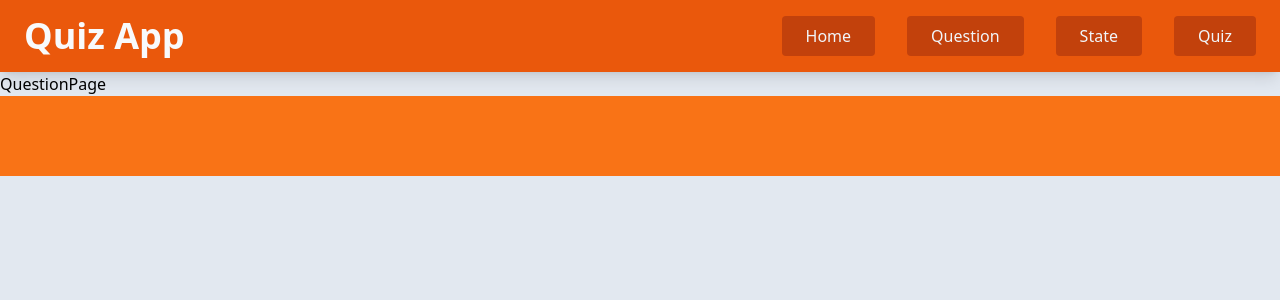
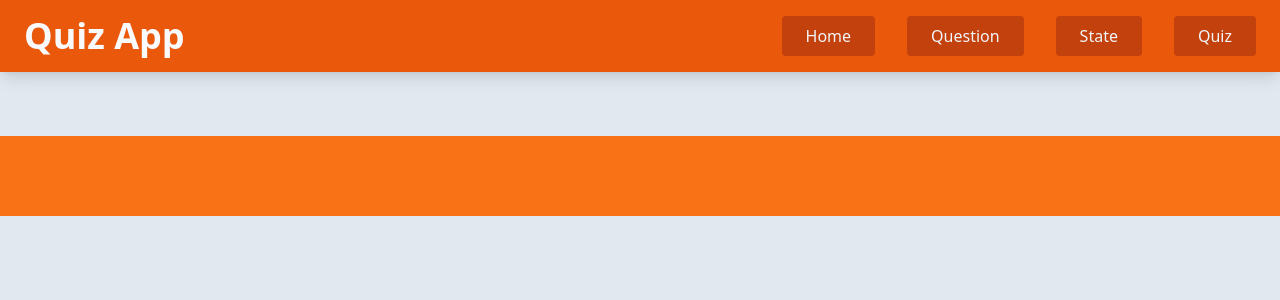
Before and after one commit to Librariann/nextjs-study, a Next.js app in the folder nextjs-13-quiz-app/: page /question in a window 1280 px wide. Shown: the top 300 px of the page. Built offline with nearby package versions, Linux system fonts and the light colour scheme.

Commit message:
[commit] add data type and ready to questions page for next13-quiz-app

```diff
--- a/nextjs-13-quiz-app/app/question/page.tsx
+++ b/nextjs-13-quiz-app/app/question/page.tsx
@@ -1,7 +1,21 @@
+import Question from "@/components/Question";
+import { getQuestions } from "@/utils/functions";
 import React from "react";
 
 const QuestionPage = () => {
-  return <div>QuestionPage</div>;
+  const questions = getQuestions();
+  return (
+    <div className={"flex flex-col space-y-4 md:space-y-8 p-4 lg:p-8"}>
+      {questions.map((question) => {
+        <Question
+          withId={false}
+          checkEnabled={true}
+          key={question.id}
+          question={question}
+        />;
+      })}
+    </div>
+  );
 };
 
 export default QuestionPage;
--- a/nextjs-13-quiz-app/utils/functions.ts
+++ b/nextjs-13-quiz-app/utils/functions.ts
@@ -0,0 +1,5 @@
+import { IQuestion } from "./types";
+
+export const getQuestions = (): IQuestion[] => {
+  return require("../data/questions.json");
+};
```
Also changed, not shown: nextjs-13-quiz-app/utils/types.ts (+24 -0 lines).
